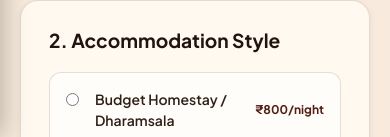
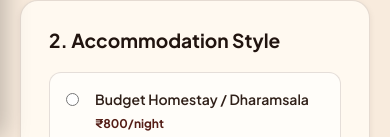
Before and after one commit to NSMKServices/AAGMAN, a React (Vite) app in the folder aagman-app/: page /budget in a window 390 px wide. Shown: the part 707-844 px from the top of the page. Built offline with nearby package versions, Linux system fonts and the light colour scheme; no server answers; the database is empty; a web font is replaced by a local one.

Commit message:
Prevent long budget labels from overflowing narrow mobile layouts

```diff
--- a/aagman-app/src/pages/BudgetPlannerPage.module.css
+++ b/aagman-app/src/pages/BudgetPlannerPage.module.css
@@ -147,22 +147,28 @@
 
 .optionContent {
   flex: 1;
+  min-width: 0;
 }
 
 .optionHeader {
   display: flex;
+  flex-wrap: wrap;
   justify-content: space-between;
   align-items: center;
+  gap: 0.35rem 0.75rem;
   margin-bottom: 0.25rem;
 }
 
 .optionName {
+  min-width: 0;
+  overflow-wrap: anywhere;
   font-weight: 600;
   font-size: var(--font-size-sm);
   color: var(--color-text);
 }
 
 .optionRate {
+  flex-shrink: 0;
   font-size: var(--font-size-xs);
   font-weight: 700;
   color: var(--color-primary);
@@ -261,6 +267,8 @@
 .breakdownRow {
   display: flex;
   justify-content: space-between;
+  gap: 0.5rem;
+  min-width: 0;
   font-size: var(--font-size-xs);
   color: var(--color-text);
   padding-bottom: 0.4rem;
@@ -268,10 +276,13 @@
 }
 
 .rowLabel {
+  min-width: 0;
+  overflow-wrap: anywhere;
   color: var(--color-text-muted);
 }
 
 .rowValue {
+  flex-shrink: 0;
   font-weight: 600;
   color: var(--color-text);
 }
```
